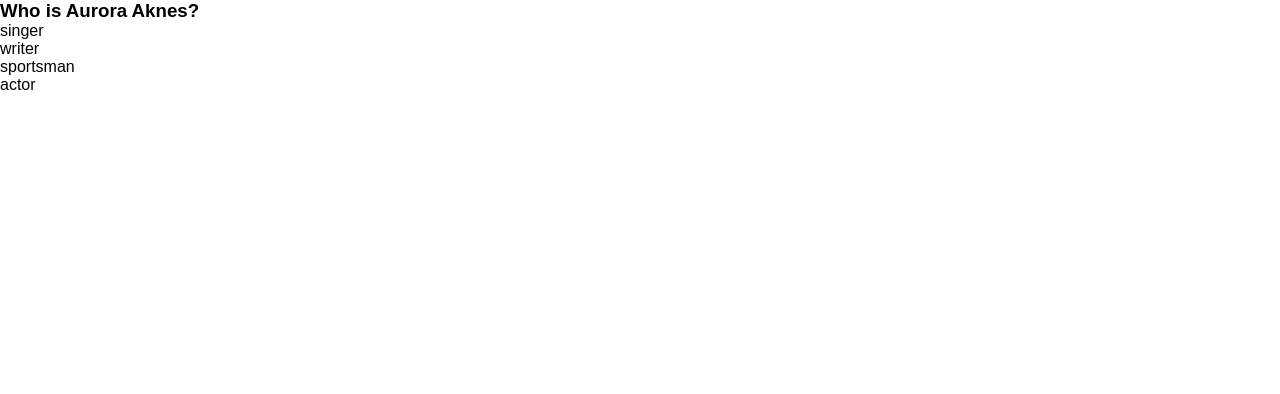
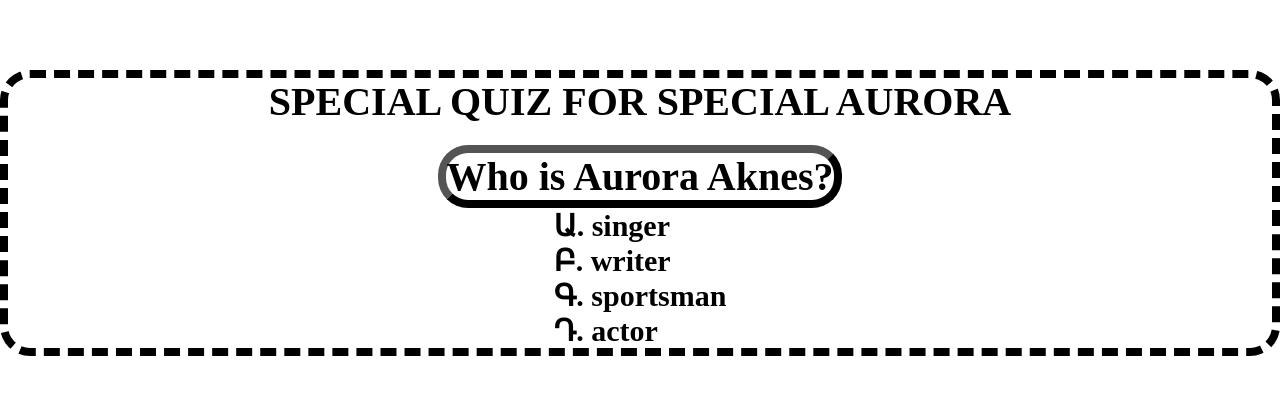
Before and after one commit to overzlo/quiz_project, a plain HTML site: page index.html in a window 1280 px wide. Drawn offline with Linux system fonts and the light colour scheme.

Commit message:
2nd step

```diff
--- a/index.html
+++ b/index.html
@@ -9,8 +9,9 @@
 <body>
     <main>
         <div class="quiz">
-        <div class=""><h3 class="quiz_q">Quiz</h3></div>
-        <div class="quiz_answear">
+        <h1>SPECIAL QUIZ FOR SPECIAL AURORA</h1>
+        <div class="quiz_q"><h3 class="quiz_q">Quiz</h3></div>
+        <div class="quiz_answer">
                 <ul class="quiz_answer">
                 <li>ads</li>
                 <li>ads</li>
--- a/script.js
+++ b/script.js
@@ -31,13 +31,20 @@ function selectAnswer(answer){
 
     if(selectedAnswer == trueAnswer){
         score++;
-        alert("true");
         count++;
         showTitle(count);
     }
     else{
-        alert("false")
+        count++;
+        showTitle(count);
     }
+
+    // if()
+    // if((count ) == quiz_questions.length){
+    //     let div = document.createElement('div')
+    //     div.innerHTML = `Score ${score}`
+    //     return;
+    // }
 
 }
 console.log(count);
--- a/style.css
+++ b/style.css
@@ -2,5 +2,37 @@
     padding: 0;
     margin: 0;
     border: 0;
-    font-family: 'PT Sans', sans-serif;
+    text-decoration: none;
+    list-style-type:armenian;
 }
+
+.quiz{
+    margin-top: 70px;
+    display: flex;
+    flex-direction: column;
+    flex-wrap: wrap;
+    align-items: center;
+    font-weight: bold;
+    font-size: 20px;
+
+    border-color: black;
+    border-radius: 30px;
+    border-style: dashed;
+    border-width: 1vh;
+}
+.quiz_q{
+    margin-top: 20px;
+    font-weight: bold;
+    font-size: 40px;
+    border-color: black;
+    border-radius: 30px;
+    border-style:outset;
+    border-width: 1vh;
+
+}
+.quiz_answer{
+    display: flex;
+    flex-direction: column;
+    font-size: 30px;
+    font-family:'Times New Roman', Times, serif;
+}
```
